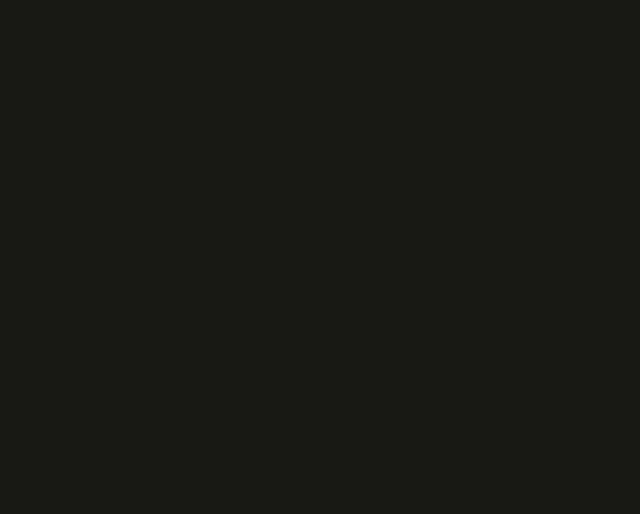
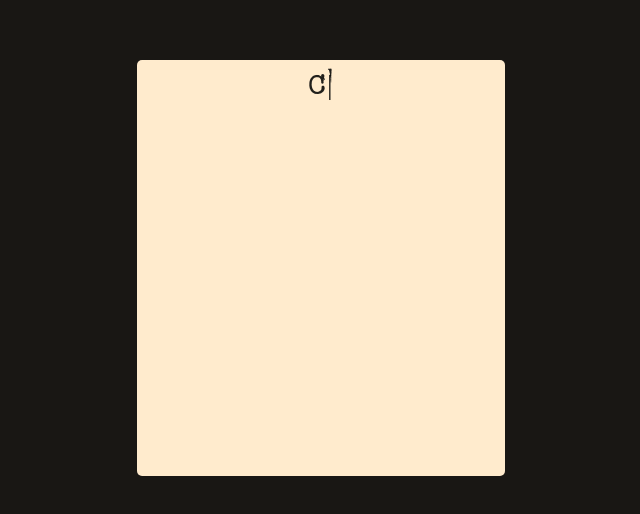
Before and after one commit to Super-Rogatory/chatterly, a React (Create React App) app in the folder client/: page /signin in a window 1280 px wide. Shown: the part 132-646 px from the top of the page, without its empty margins (319-959 px from the left). Built offline with nearby package versions, Linux system fonts and the light colour scheme.

Commit message:
checkpoint: setting up login component

```diff
--- a/client/src/components/App.js
+++ b/client/src/components/App.js
@@ -4,6 +4,7 @@ import GuestSignin from './GuestSignin';
 import Chat from './Chat';
 import SelectMode from './SelectMode';
 import Register from './Register';
+import Login from './Login';
 
 function App() {
 	return (
@@ -12,6 +13,7 @@ function App() {
 				<Route path="/" exact component={SelectMode} />
 				<Route path="/guestsignin" component={GuestSignin} />
 				<Route path="/register" component={Register} />
+				<Route path="/signin" component={Login} />
 				<Route path="/chat" component={Chat} />
 			</Switch>
 		</Router>
--- /dev/null
+++ b/client/src/components/Login.js
@@ -0,0 +1,28 @@
+import React from 'react';
+import Typewriter from 'typewriter-effect';
+
+class Login extends React.Component {
+	render() {
+		return (
+			<div id="vertical-container" className="center-content">
+				<div className="user-auth-form-background-login">
+					<div className="typewriter-container">
+						<Typewriter
+							options={{
+								strings: 'Chatterly | Sign In',
+								autoStart: true,
+								loop: true,
+								wrapperClassName: 'auth-form-typewriter-text',
+								cursorClassName: 'auth-form-typewriter-text',
+								skipAddStyles: true,
+								pauseFor: 3000,
+							}}
+						/>
+					</div>
+				</div>
+			</div>
+		);
+	}
+}
+
+export default Login;
--- a/client/src/components/SelectMode.js
+++ b/client/src/components/SelectMode.js
@@ -20,7 +20,6 @@ class SelectMode extends React.Component {
 			},
 		};
 		this.handleGuest = this.handleGuest.bind(this);
-		this.handleAuth = this.handleAuth.bind(this);
 	}
 
 	async componentDidMount() {
@@ -46,9 +45,18 @@ class SelectMode extends React.Component {
 		this.props.updateComponent('toggleGuestWarningPopup', true);
 	}
 
-	handleAuth() {
+	handleAuth(flag) {
 		this.props.updateUserCount('clearInterval', this.props.intervalId);
-		this.props.history.push('/register');
+		switch (flag) {
+			case 'register':
+				this.props.history.push('/register');
+				break;
+			case 'signin':
+				this.props.history.push('/signin');
+				break;
+			default:
+				break;
+		}
 	}
 	render() {
 		if (window.localStorage.getItem('user')) {
@@ -95,9 +103,14 @@ class SelectMode extends React.Component {
 										} online`}</h3>
 									</div>
 
-									<button className="ui basic button black" onClick={this.handleAuth}>
-										REGISTER AND KEEP USERNAME
-									</button>
+									<div className="user-auth-buttons-container">
+										<button className="ui basic button black" onClick={() => this.handleAuth('register')}>
+											REGISTER
+										</button>
+										<button className="ui basic button black" onClick={() => this.handleAuth('signin')}>
+											SIGN IN
+										</button>
+									</div>
 								</div>
 							)}
 						</div>
--- a/client/src/styles/css/user-auth-all-styles.css
+++ b/client/src/styles/css/user-auth-all-styles.css
@@ -1,3 +1,4 @@
+/* Styles applied to register component */
 .center-content {
 	display: flex;
 	justify-content: center;
@@ -20,6 +21,12 @@
 
 .user-auth-input {
 	margin: 20px 10px;
+}
+
+.user-auth-buttons-container {
+	display: flex;
+	justify-content: space-around;
+	width: 100%;
 }
 
 .lowered {
@@ -59,3 +66,26 @@ div.img-with-form > img {
 	background: blanchedalmond;
 	border-color: red;
 }
+
+/* Styles applied to login component */
+
+.user-auth-form-background-login {
+	display: flex;
+	flex-direction: column;
+	background-color: blanchedalmond;
+	min-width: 368px;
+	min-height: 416px;
+	width: 44vh;
+	height: 50vh;
+	padding: 16px 20px; /* top and bottom - 16px left and right 5 percent */
+	border-radius: 5px;
+}
+
+.auth-form-typewriter-text {
+	font-size: 2em;
+}
+
+.typewriter-container {
+	display: flex;
+	justify-content: center;
+}
```
